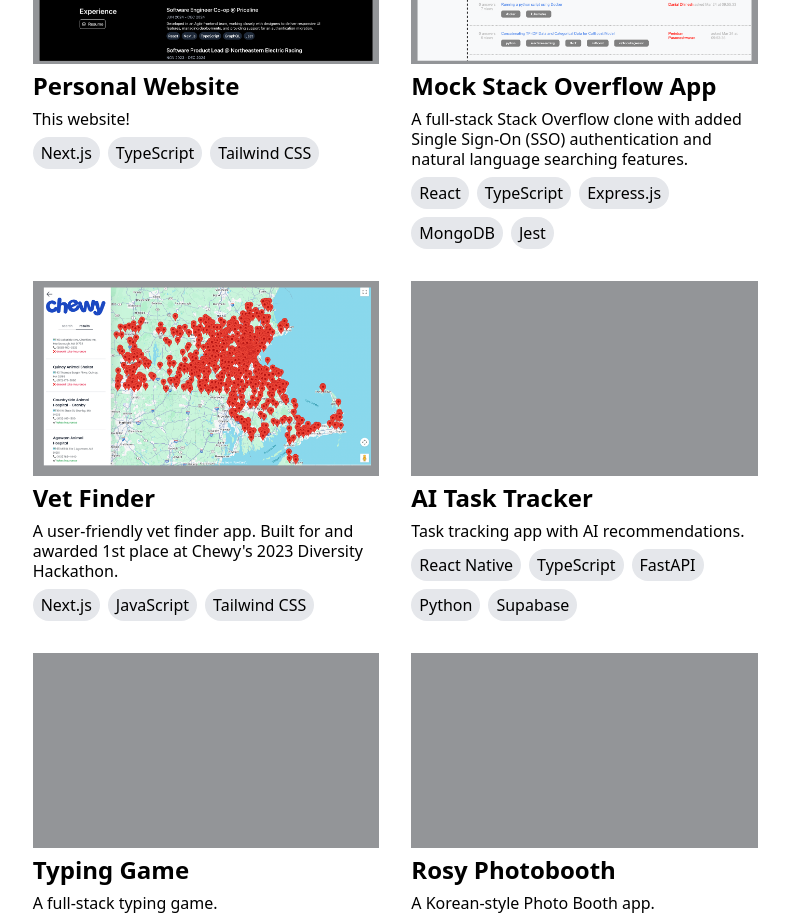
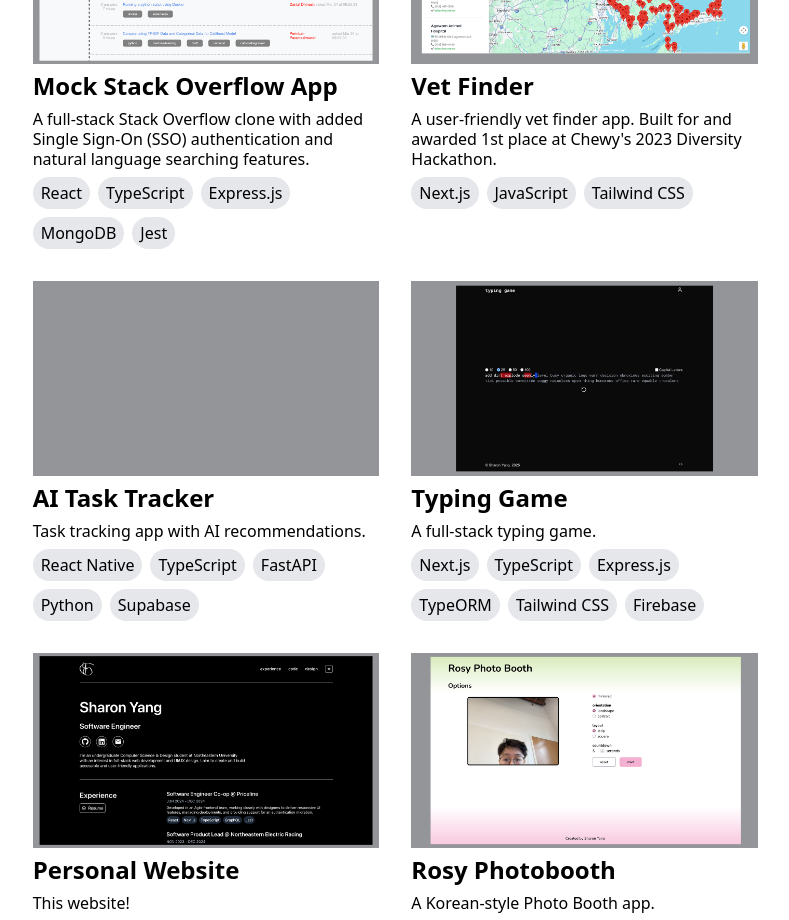
Before and after one commit to sharonyang16/sharonyang16.github.io, a Next.js app: page / in a window 1280 px wide. Shown: the part 1440-2360 px from the top of the page, without its empty margins (434-1223 px from the left). Built offline with nearby package versions, Linux system fonts and the light colour scheme.

Commit message:
Add typing game and rosy thumbnails (#41)
* change ?? to ||

* add rosy and typing game thumbnails

```diff
--- a/src/components/home/Projects/ProjectCard.tsx
+++ b/src/components/home/Projects/ProjectCard.tsx
@@ -14,7 +14,7 @@ const ProjectCard = ({
     <div className="flex flex-col gap-2 h-full">
       <div className="flex justify-center items-center w-full h-fit relative">
         <Image
-          src={thumbnail ?? "/assets/placeholder.png"}
+          src={thumbnail || "/assets/placeholder.png"}
           alt={`${title} thumbnail`}
           width="1600"
           height="900"
--- a/src/content/code.json
+++ b/src/content/code.json
@@ -1,12 +1,4 @@
 [
-  {
-    "id": 0,
-    "title": "Personal Website",
-    "thumbnail": "/assets/code/personal-website-mockup.png",
-    "url": "https://github.com/sharonyang16/sharonyang16.github.io",
-    "description": "This website!",
-    "technologies": ["Next.js", "TypeScript", "Tailwind CSS"]
-  },
   {
     "id": 1,
     "title": "Mock Stack Overflow App",
@@ -40,6 +32,7 @@
     "id": 6,
     "title": "Typing Game",
     "url": "https://github.com/sharonyang16/typing-game",
+    "thumbnail": "/assets/code/typing-mockup.png",
     "description": "A full-stack typing game.",
     "technologies": [
       "Next.js",
@@ -50,11 +43,19 @@
       "Firebase"
     ]
   },
-
+  {
+    "id": 0,
+    "title": "Personal Website",
+    "thumbnail": "/assets/code/personal-website-mockup.png",
+    "url": "https://github.com/sharonyang16/sharonyang16.github.io",
+    "description": "This website!",
+    "technologies": ["Next.js", "TypeScript", "Tailwind CSS"]
+  },
   {
     "id": 7,
     "title": "Rosy Photobooth",
     "url": "https://github.com/sharonyang16/rosy-photo-booth",
+    "thumbnail": "/assets/code/rosy-mockup.png",
     "description": "A Korean-style Photo Booth app.",
     "technologies": ["Next.js", "TypeScript", "Tailwind CSS"]
   },
```
Also changed, not shown: public/assets/code/rosy-mockup.png (added), public/assets/code/typing-mockup.png (added).
